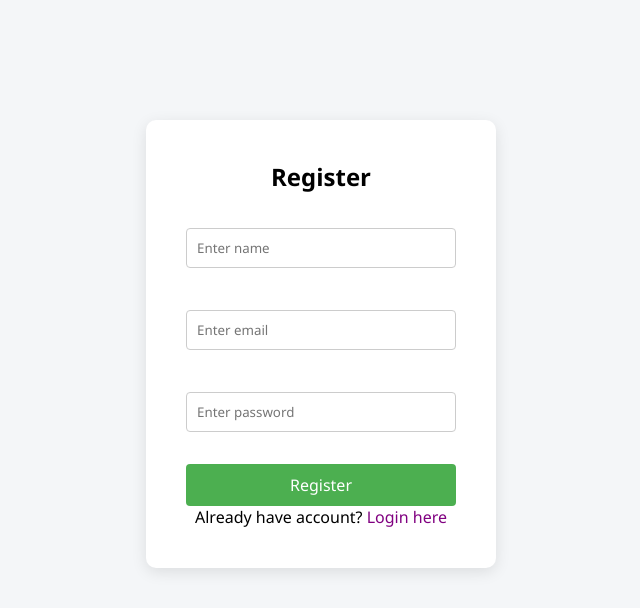
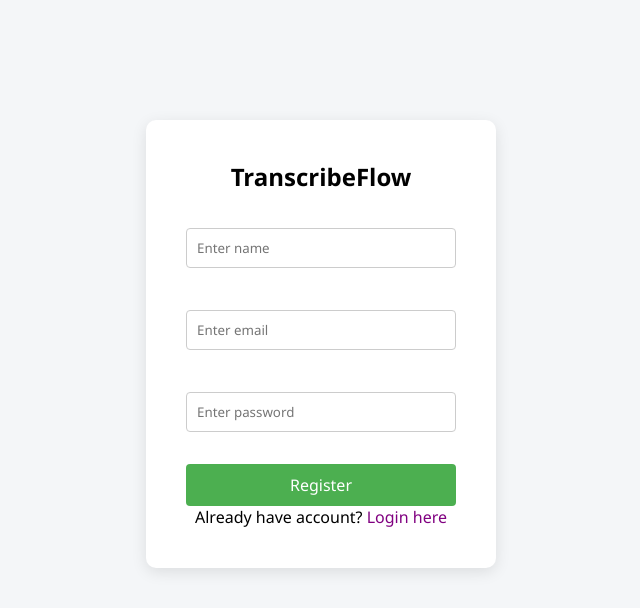
Before and after one commit to heyruchika-01/Infosys-TranscribeFlow, a Flask app: page /register in a window 1280 px wide. Shown: the part 90-698 px from the top of the page, without its empty margins (319-959 px from the left). Run offline with Flask 3, Linux system fonts and the light colour scheme.

Commit message:
Update registration header to 'TranscribeFlow'

```diff
--- a/templates/register.html
+++ b/templates/register.html
@@ -16,7 +16,7 @@
     </div>
 </header>
     <div class="register-container">
-    <h2>Register</h2>
+    <h2>TranscribeFlow</h2>
 
     {% with messages = get_flashed_messages() %}
       {% if messages %}
```
